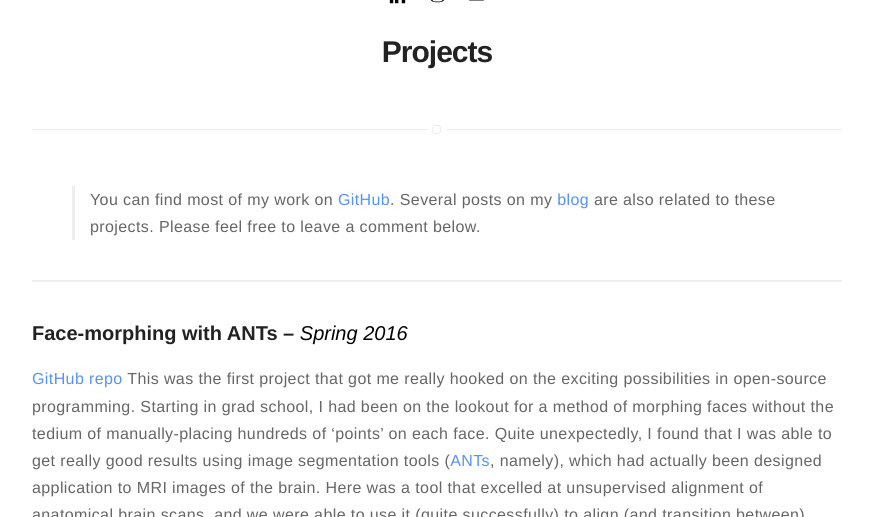
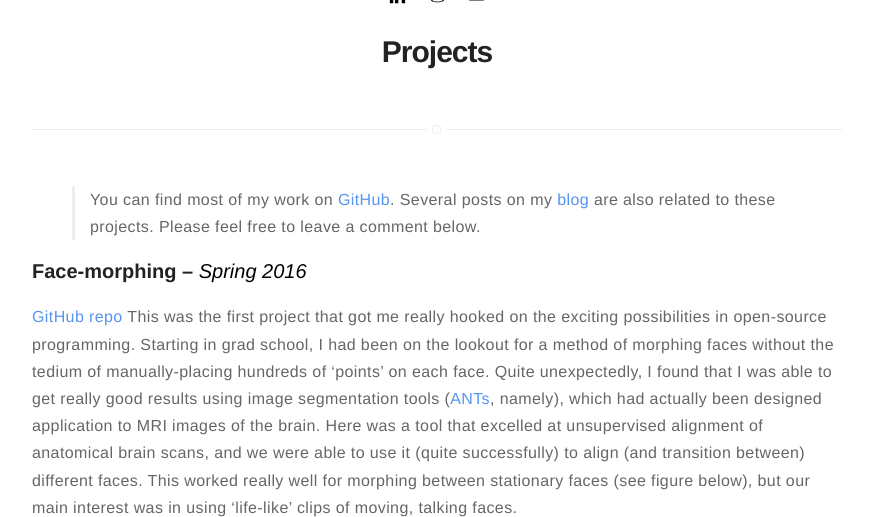
Before and after one commit to meccaLeccaHi/meccaLeccaHi.github.io, a Jekyll site: the page built from projects.md, in a window 1280 px wide and 900 px high, scrolled down 409 px, cut to the strip 0-517 px from the top of the window. Shown: the whole strip, without its empty margins (203-1076 px from the left). Built offline with Jekyll 4.4.1, drawn with Linux system fonts in a browser that asks for light colours; some of the changed text lies outside the part shown.

Commit message:
updating projects view

```diff
--- a/projects.md
+++ b/projects.md
@@ -13,9 +13,7 @@
 > You can find most of my work on [GitHub](https://github.com/meccaLeccaHi). Several posts on my [blog](blog/) are also related to these projects.
 > Please feel free to leave a comment below.
 
----
-
-### Face-morphing with ANTs -- ***Spring 2016***
+### Face-morphing -- ***Spring 2016***
 [GitHub repo](https://github.com/meccaLeccaHi/face_morphing)
 This was the first project that got me really hooked on the exciting possibilities in open-source programming.
 Starting in grad school, I had been on the lookout for a method of morphing faces without the tedium of manually-placing hundreds of 'points' on each face.
@@ -31,7 +29,7 @@
 
 ---
 
-### Voice-morphing with STRAIGHT -- ***Fall 2016***
+### Voice-morphing -- ***Fall 2016***
 [GitHub repo](https://github.com/meccaLeccaHi/voice_morphing)
 After beginning my post-doc, I also became interested in understanding how the brain represents different identities of voices, which, despite being less informative than faces, are still a hugely important cue to help us to determine a person's identity.
 In order to achieve test this, we planned to take the same approach we did with faces, but needed a completely different tool to morph between voices.
@@ -43,9 +41,7 @@
 
 {% include figure.html url="https://camo.githubusercontent.com/5da33cc0e49f4009465410603d0c15c2ea974f11/687474703a2f2f692e696d6775722e636f6d2f3233434a5935362e706e67" caption="Multi-dimensional voice-space (with 8 different voices on the *spokes* and the average on the *hub*)." width="70%" %}
 
-> Faces and voices [combined](https://youtu.be/N6N1gfzqQZA).
-
-{% include youtubePlayer.html id="N6N1gfzqQZA" %}
+{% include youtubePlayer.html id="N6N1gfzqQZA" width="70%" %}
 
 ---
 
```
